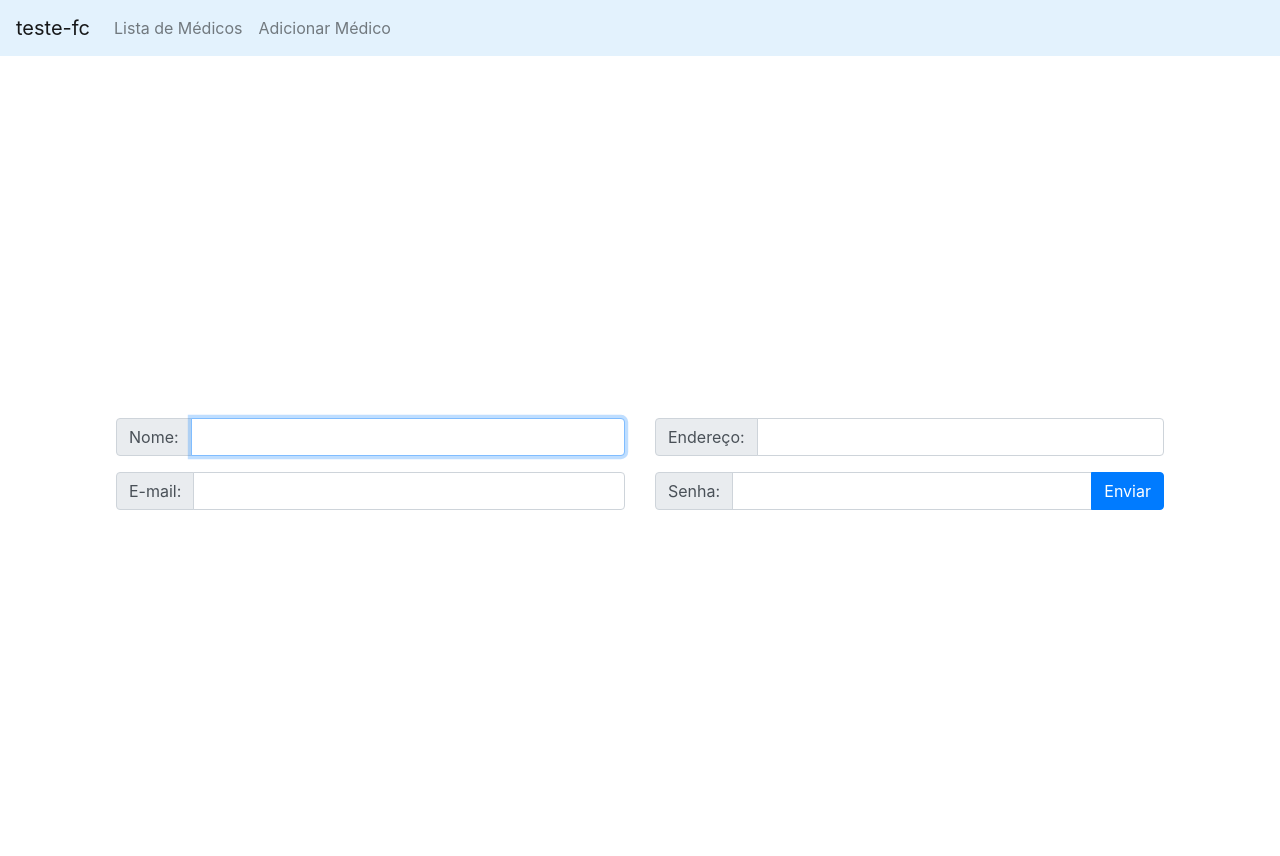
After one commit to agranags/teste-fc, a PHP site: page /form.php in a window 1280 px wide. The commit adds this page. Run offline with PHP 8.4, Linux system fonts and the light colour scheme; some libraries are stand-ins or nearby versions.

Commit message:
Adds medico creation, medico removal and medico update. Incluing pages and API changes necessary to support it.

```diff
--- a/src/config.php
+++ b/src/config.php
@@ -4,7 +4,7 @@
 * Veja o exemplo:
 */
 
-define("URL", "http://localhost/modelo-teste-facilconsulta.com.br/src/");
+define("URL", "./api/medicos.php");
 
 /*
 * Exemplo de utilização da URL base no carregamento de arquivo .css:
--- a/src/dbh.class.php
+++ b/src/dbh.class.php
@@ -3,7 +3,7 @@ require __DIR__ . '/model/config-banco-dados.php';
 
 class Dbh
 {
-
+  //creates the connection to the database
   public function connect()
   {
     $dsn = "mysql:host=" . DB_HOST . ";dbname=" . DB_NAME;
--- /dev/null
+++ b/src/form.js
@@ -0,0 +1,77 @@
+let params = new URLSearchParams(location.search);
+
+var medicoEmail;
+
+if (typeof params.get('id') !== 'undefined' && params.get('id') !== null) {
+  $.get("./api/medicos.php?id=" + params.get('id'), function (data, status) {
+
+    medico = JSON.parse(data)[0];
+    document.getElementById("nome").value = medico.nome;
+    document.getElementById("endereco").value = medico.endereco_consultorio;
+    document.getElementById("email").value = medico.email;
+    document.getElementById("email").disabled = true;
+    medicoEmail = medico.email;
+  });
+}
+
+//Calls the api to send the medico's data
+function sendMedico() {
+  event.preventDefault()
+
+  edit = false;
+
+  let params = new URLSearchParams(location.search);
+  if (typeof params.get('id') !== 'undefined' && params.get('id') !== null) { //checks if the form is being used to edit an existing medico
+    edit = true;
+  }
+
+  nome = document.getElementById("nome").value;
+  endereco = document.getElementById("endereco").value;
+  email = document.getElementById("email").value;
+  senha = document.getElementById("senha").value;
+
+  alert = "";
+  valido = true;
+
+  //validates the medico's data
+  if (nome.length < 6 || nome.length > 112) {
+    alert += "O nome deve ter entre 6 e 112 caracteres. "
+    valido = false;
+  }
+  if (endereco.length < 6 || endereco.length > 112) {
+    alert += "O endereço deve ter entre 6 e 112 caracteres. "
+    valido = false
+  }
+  if (email.length < 6 || email.length > 112) {
+    alert += "O email deve ter entre 6 e 112 caracteres. "
+    valido = false
+  }
+  if (senha.length < 6 || senha.length > 112) {
+    alert += "A senha deve ter entre 6 e 112 caracteres. "
+    valido = false
+  }
+
+  if (valido) {
+    document.getElementById("validationAlert").style = "display: none";
+    if (edit) {
+      $.post("./api/medicos.php", {
+        nome: nome,
+        endereco: endereco,
+        email: email,
+        senha: senha,
+        id: params.get('id'),
+      });
+    } else {
+      $.post("./api/medicos.php", {
+        nome: nome,
+        endereco: endereco,
+        email: email,
+        senha: senha,
+      });
+    }
+    window.location.href = "./";
+  } else {
+    document.getElementById("validationText").innerText = alert;
+    document.getElementById("validationAlert").style = "";
+  }
+}
--- /dev/null
+++ b/src/form.php
@@ -0,0 +1,73 @@
+<!DOCTYPE html>
+<html lang="pt-br">
+
+<head>
+  <meta charset="UTF-8">
+  <meta name="viewport" content="width=device-width, initial-scale=1.0">
+  <title>Cadastro de Médicos</title>
+  <link rel="stylesheet" href="https://maxcdn.bootstrapcdn.com/bootstrap/4.0.0/css/bootstrap.min.css"
+    integrity="sha384-Gn5384xqQ1aoWXA+058RXPxPg6fy4IWvTNh0E263XmFcJlSAwiGgFAW/dAiS6JXm" crossorigin="anonymous">
+  <link rel="stylesheet" href="model/css/style.css">
+  <script src="https://ajax.googleapis.com/ajax/libs/jquery/3.4.1/jquery.min.js"></script>
+</head>
+
+<body>
+  <?php include('navbar.php'); ?>
+
+  <div class="container d-flex h-100">
+    <div class="container align-self-center w-100">
+      <form class='mx-3'>
+        <div class='row'>
+          <div class='input-group col-sm-6 mt-3'>
+            <div class='input-group-prepend'>
+              <span class='input-group-text'>Nome:</span>
+            </div>
+            <input id="nome" type='text' class='form-control' autoFocus name='nome' required />
+          </div>
+
+          <div class='input-group col-sm-6 mt-3'>
+            <div class='input-group-prepend'>
+              <span class='input-group-text'>Endereço:</span>
+            </div>
+            <input id="endereco" type='text' class='form-control' name='endereco' required />
+          </div>
+
+        </div>
+
+        <div class='row'>
+
+          <div class='input-group col-sm-6 mt-3'>
+            <div class='input-group-prepend'>
+              <span class='input-group-text'>E-mail:</span>
+            </div>
+            <input id="email" type='email' class='form-control' name='email' required />
+          </div>
+
+          <div class='input-group col-sm-6 mt-3'>
+            <div class='input-group-prepend'>
+              <span class='input-group-text'>Senha:</span>
+            </div>
+            <input id="senha" type='password' class='form-control' name='senha' required />
+
+            <div class='input-group-append'>
+              <button id="enviar" class='btn btn-primary' onclick="sendMedico()" type="button">Enviar</button>
+            </div>
+          </div>
+        </div>
+
+        <div class="row">
+          <div id="validationAlert" style="display: none;" class='alert alert-warning input-group col-sm-12 mt-3'>
+            <span id="validationText" class=''></span>
+          </div>
+        </div>
+
+      </form>
+    </div>
+  </div>
+  <script src="form.js"></script>
+  <script src="https://cdnjs.cloudflare.com/ajax/libs/popper.js/1.12.9/umd/popper.min.js" integrity="sha384-ApNbgh9B+Y1QKtv3Rn7W3mgPxhU9K/ScQsAP7hUibX39j7fakFPskvXusvfa0b4Q" crossorigin="anonymous"></script>
+  <script src="https://maxcdn.bootstrapcdn.com/bootstrap/4.0.0/js/bootstrap.min.js" integrity="sha384-JZR6Spejh4U02d8jOt6vLEHfe/JQGiRRSQQxSfFWpi1MquVdAyjUar5+76PVCmYl" crossorigin="anonymous"></script>
+
+</body>
+
+</html>
--- a/src/model/css/style.css
+++ b/src/model/css/style.css
@@ -0,0 +1,3 @@
+body,html {
+  height: 100%;
+}
--- /dev/null
+++ b/src/navbar.php
@@ -0,0 +1,12 @@
+<nav class="navbar navbar-expand-lg navbar-light bg-light" style="background-color: #e3f2fd!important;">
+  <a class="navbar-brand" href="./">teste-fc</a>
+  <button class="navbar-toggler" type="button" data-toggle="collapse" data-target="#navbarNavAltMarkup" aria-controls="navbarNavAltMarkup" aria-expanded="false" aria-label="Toggle navigation">
+    <span class="navbar-toggler-icon"></span>
+  </button>
+  <div class="collapse navbar-collapse" id="navbarNavAltMarkup">
+    <div class="navbar-nav">
+      <a class="nav-item nav-link" href="./">Lista de Médicos</a>
+      <a class="nav-item nav-link" href="./form.php">Adicionar Médico</a>
+    </div>
+  </div>
+</nav>
```
Also changed, not shown: src/api/medicos.php (+32 -16 lines), src/controller/medicoscontr.class.php (+52 -1 lines), src/edit.php (deleted, +0 -11 lines), src/index.js (+16 -15 lines), src/index.php (+8 -9 lines), src/model/medicos.class.php (+34 -2 lines), src/view/medicocard.html (deleted, +0 -9 lines), src/view/medicocard.js (deleted, +0 -13 lines), README.md.
